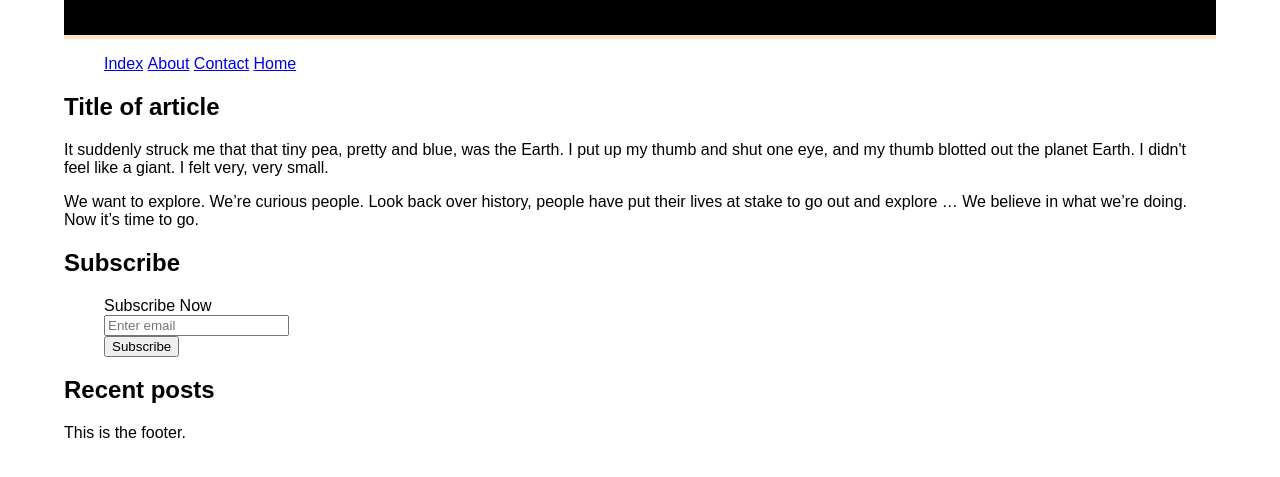
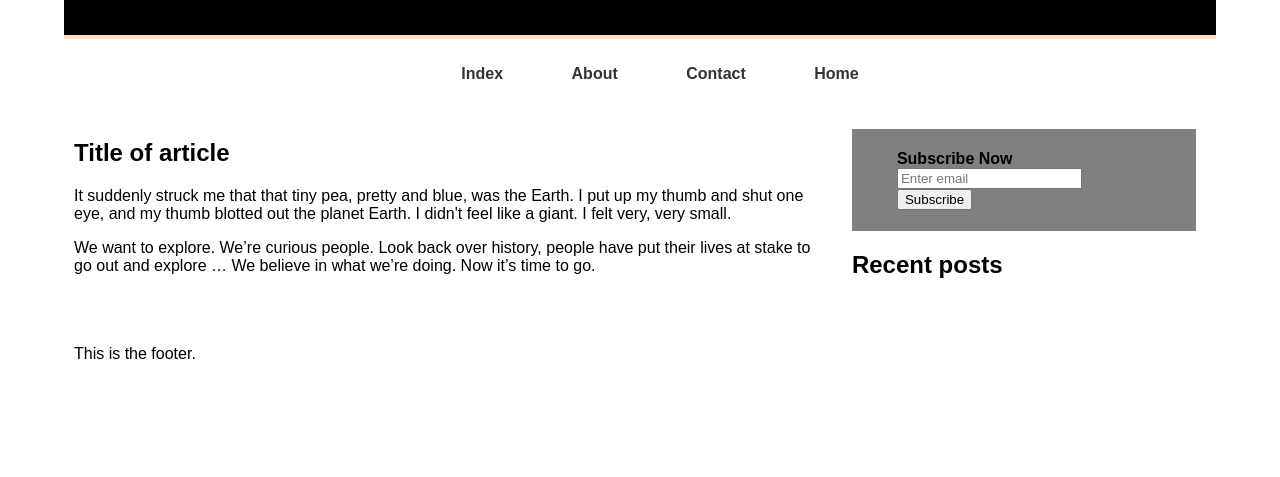
Before and after one commit to sarakenney/Blog, a plain HTML site: page Blog.html in a window 1280 px wide. Shown: the part 77-554 px from the top of the page. Drawn offline with Linux system fonts and the light colour scheme.

Commit message:
set columns and html

```diff
--- a/Blog.css
+++ b/Blog.css
@@ -1,3 +1,6 @@
+* {
+  box-sizing: border-box;
+}
 
 .blog-home {
   width: 90%;
@@ -18,6 +21,19 @@ h1 {
 }
 nav ul li {
   display:inline;
+  padding:2em;
+}
+nav {
+  text-align:center;
+}
+nav a {
+  color: #333333;
+  font-weight: bold;
+  text-decoration: none;
+  padding-bottom: 6px;
+}
+nav a:hover {
+	border-bottom: 3px solid #ff4040;
 }
 .clearfix:after {
   content: "";
@@ -29,8 +45,29 @@ nav ul li {
 .subscribe ul li {
   list-style: none;
 }
+.subscribe {
+  background-color: grey;
+  padding: 5px;
+}
 
 
+.main {
+  width: 66.66%;
+  float: left;
+}
+.sidebar {
+  width: 33.33%;
+  float: left;
+  padding:10px;
+
+}
+.inner {
+  padding: 10px
+}
+label {
+  font-weight: bold;
+  font-size: 1em;
+}
 footer {
   clear: both
 }
--- a/Blog.html
+++ b/Blog.html
@@ -30,6 +30,7 @@
           </ul>
       </div>
     </nav>
+    <div class="main">
       <article>
         <div class="inner">
           <h2>Title of article</h2>
@@ -38,10 +39,11 @@
             <p>We want to explore. We’re curious people. Look back over history, people have put their lives at stake to go out and explore … We believe in what we’re doing. Now it’s time to go.</p>
         </div>
       </article>
+    </div>
+    <div class="sidebar">
       <aside>
         <div class="inner clearfix">
           <div class="subscribe">
-          <h2>Subscribe</h2>
             <form>
                 <ul>
                     <li>
@@ -61,8 +63,11 @@
         </div>
       </div>
       </aside>
+    </div>
     <footer>
+      <div class="inner clearfix">
       <p>This is the footer.</p>
+    </div>
     </footer>
 
   </body>
```
Lines whose indentation alone changed are shown as unchanged.
